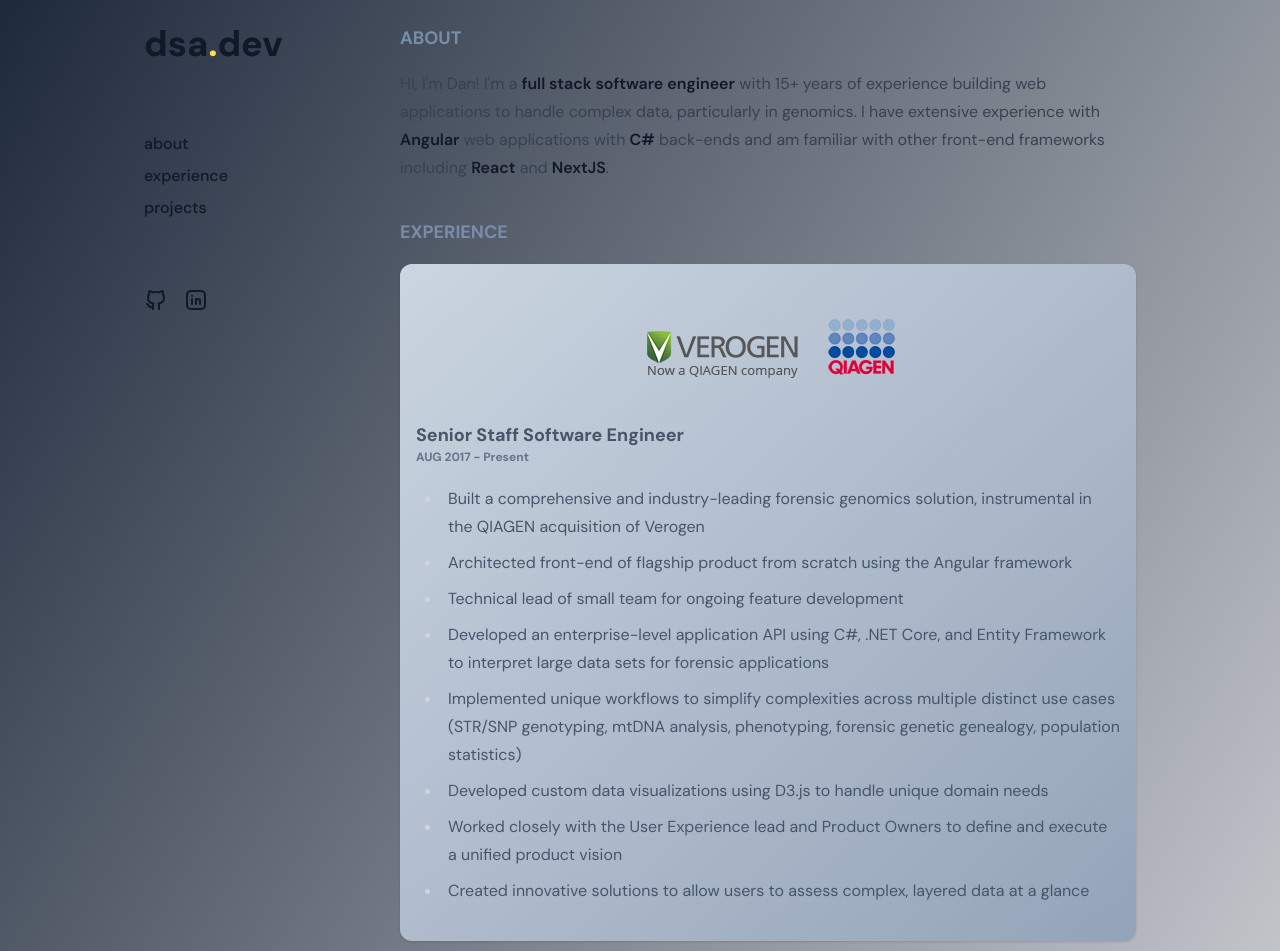
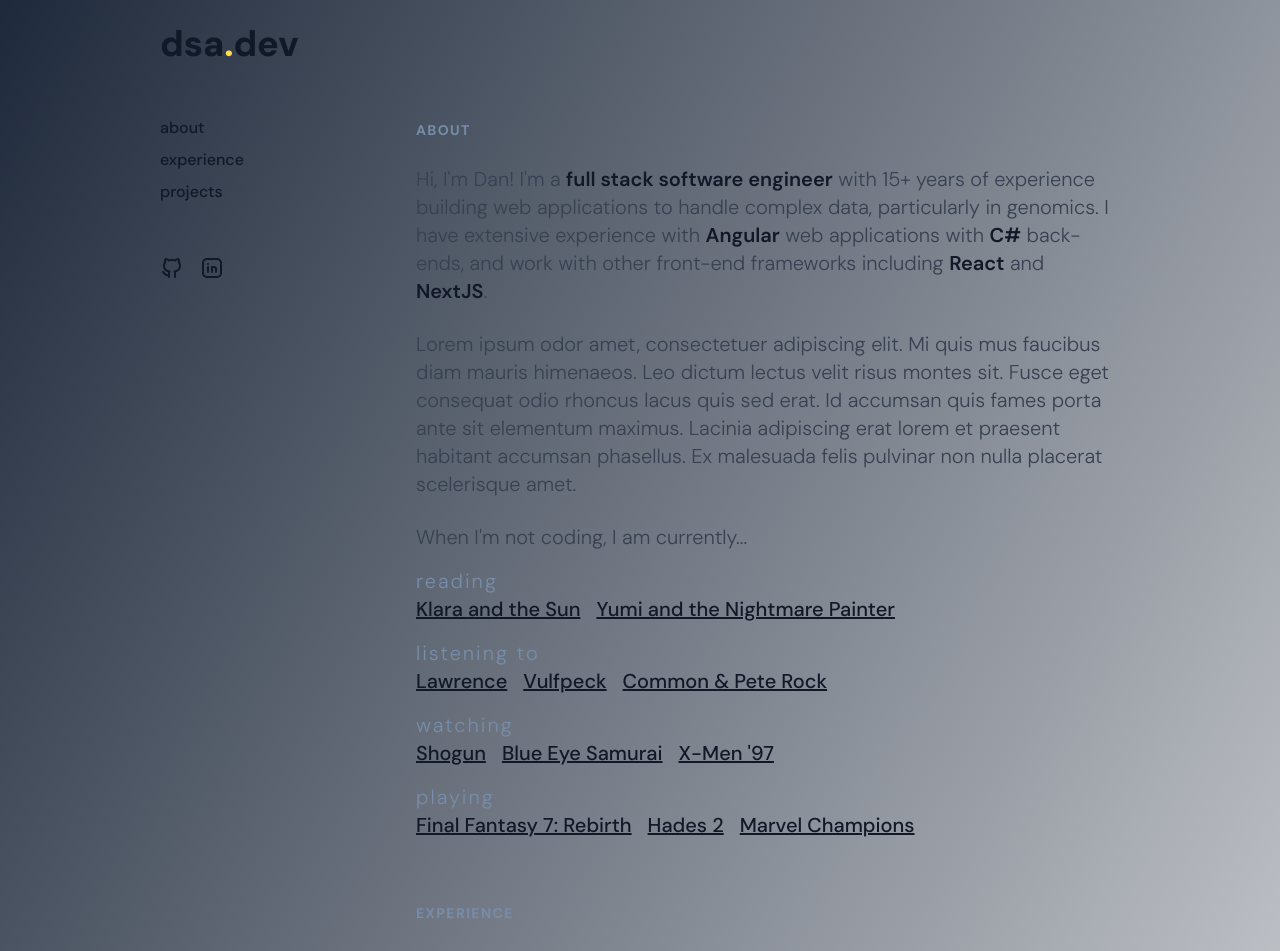
Before and after one commit to dsa821/personal-site, a Next.js app: page / in a window 1280 px wide. Shown: the top 951 px of the page. Built offline with nearby package versions, Linux system fonts and the light colour scheme.

Commit message:
update work history styles

```diff
--- a/app/(base)/layout.tsx
+++ b/app/(base)/layout.tsx
@@ -17,7 +17,7 @@
   return (
     <>
       {/* <Navbar /> */}
-      <main className='flex-auto min-w-0 mt-6 flex flex-col px-2 md:px-4 pb-8 max-w-5xl mx-4 md:mx-auto'>
+      <main className='flex-auto min-w-0 mt-6 flex flex-col px-2 md:px-8 pb-8 max-w-5xl mx-4 md:mx-auto'>
         {children}
         {/* <Footer /> */}
         <Analytics />
--- a/app/(base)/page.module.css
+++ b/app/(base)/page.module.css
@@ -1,18 +1,23 @@
 .root {
-  @apply prose dark:prose-invert;
+	@apply prose dark:prose-invert;
   @apply flex flex-wrap;
+	--tw-prose-invert-body: #fff;
   max-width: none;
 
-	.accent {
-		@apply text-yellow-300;
-	}
+  .accent {
+    @apply text-yellow-300;
+  }
 
   .sidebar {
     @apply w-full;
     @apply md:flex-none md:w-64 md:fixed;
 
+    .heading {
+      @apply mb-0;
+    }
+
     .nav {
-      @apply md:mt-16 leading-loose;
+      @apply mt-8 md:mt-12 leading-loose;
 
       .nav-menu-item {
         @apply block lowercase no-underline;
@@ -20,7 +25,7 @@
       }
 
       .icons {
-        @apply mt-8 md:mt-16 flex gap-4;
+        @apply mt-8 md:mt-12 flex gap-4;
 
         .nav-menu-icon {
           @apply duration-150 hover:text-yellow-300;
@@ -32,14 +37,25 @@
   .content {
     @apply flex-auto;
     @apply md:ml-64;
+		@apply font-light;
 
     .subheading {
-      @apply text-lg uppercase;
+      @apply text-sm uppercase tracking-widest mt-16;
       color: #778da9;
       scroll-margin-top: 1rem;
 
       &:first-child {
-        @apply md:mt-0;
+        @apply md:mt-24;
+      }
+    }
+
+    .interests {
+      .label {
+        @apply lowercase tracking-widest mt-4;
+        color: #778da9;
+      }
+      .items {
+        @apply flex gap-4;
       }
     }
   }
--- a/app/(base)/page.tsx
+++ b/app/(base)/page.tsx
@@ -36,12 +36,66 @@
   },
 ];
 
+const interests = [
+  {
+    label: 'reading',
+    items: [
+      {
+        text: 'Klara and the Sun',
+        href: 'https://www.goodreads.com/book/show/54120408-klara-and-the-sun',
+      },
+      {
+        text: 'Yumi and the Nightmare Painter',
+        href: 'https://www.goodreads.com/book/show/60531416-yumi-and-the-nightmare-painter'
+      }
+    ],
+  },
+  {
+    label: 'listening to',
+    items: [
+      { text: 'Lawrence', href: 'https://youtu.be/C01nBm6vV5c' },
+      { text: 'Vulfpeck', href: 'https://youtu.be/rv4wf7bzfFE?t=475' },
+      {
+        text: 'Common & Pete Rock',
+        href: 'https://youtu.be/91qmyhlwXkk?list=PLnTiVb8cHZvc4Pd0yWBUVouMeVBepXEOW',
+      },
+    ],
+  },
+  {
+    label: 'watching',
+    items: [
+      { text: 'Shogun', href: 'https://youtu.be/yAN5uspO_hk?t=5' },
+      { text: 'Blue Eye Samurai', href: 'https://youtu.be/nJ1yQn17lbE' },
+      { text: "X-Men '97", href: 'https://youtu.be/pv3Ss8o9gGQ' },
+    ],
+  },
+  {
+    label: 'playing',
+    items: [
+      {
+        text: 'Final Fantasy 7: Rebirth',
+        href: 'https://ffvii.square-enix-games.com/en-us/games/rebirth',
+      },
+      {
+        text: 'Hades 2',
+        href: 'https://www.supergiantgames.com/games/hades-ii/',
+      },
+      {
+        text: 'Marvel Champions',
+        href: 'https://www.fantasyflightgames.com/en/products/marvel-champions-the-card-game/',
+      },
+    ],
+  },
+];
+
 export default function Page() {
   return (
     <div>
       <section className={styles.root}>
         <section className={styles.sidebar}>
-          <h1>dsa<span className={styles.accent}>.</span>dev</h1>
+          <h1 className={styles.heading}>
+            dsa<span className={styles.accent}>.</span>dev
+          </h1>
           <nav className={styles.nav}>
             <div>
               {navLinks.map((x) => {
@@ -77,14 +131,50 @@
           <h2 id='about' className={styles.subheading}>
             About
           </h2>
-          <p>
-            Hi, I'm Dan! I'm a <strong>full stack software engineer</strong> with 15+ years of
-            experience building web applications to handle complex data,
-            particularly in genomics. I have extensive experience with{' '}
-            <strong>Angular</strong> web applications with <strong>C#</strong>{' '}
-            back-ends and am familiar with other front-end frameworks including{' '}
-            <strong>React</strong> and <strong>NextJS</strong>.
-          </p>
+          <div className='text-base md:text-xl'>
+            <p>
+              Hi, I'm Dan! I'm a <strong>full stack software engineer</strong>{' '}
+              with 15+ years of experience building web applications to handle
+              complex data, particularly in genomics. I have extensive
+              experience with <strong>Angular</strong> web applications with{' '}
+              <strong>C#</strong> back-ends, and work with other front-end
+              frameworks including <strong>React</strong> and{' '}
+              <strong>NextJS</strong>.
+            </p>
+
+            <p>
+              Lorem ipsum odor amet, consectetuer adipiscing elit. Mi quis mus
+              faucibus diam mauris himenaeos. Leo dictum lectus velit risus
+              montes sit. Fusce eget consequat odio rhoncus lacus quis sed erat.
+              Id accumsan quis fames porta ante sit elementum maximus. Lacinia
+              adipiscing erat lorem et praesent habitant accumsan phasellus. Ex
+              malesuada felis pulvinar non nulla placerat scelerisque amet.
+            </p>
+
+            <div className={styles.interests}>
+              When I'm not coding, I am currently...
+              {interests.map((interest) => {
+                return (
+                  <div key={interest.label}>
+                    <div className={styles.label}>{interest.label}</div>
+                    <div className={styles.items}>
+                      {interest.items.map((item) => {
+                        return (
+                          <Link
+                            key={item.text}
+                            href={item.href}
+                            target='_blank'
+                          >
+                            {item.text}
+                          </Link>
+                        );
+                      })}
+                    </div>
+                  </div>
+                );
+              })}
+            </div>
+          </div>
 
           <h2 id='experience' className={styles.subheading}>
             Experience
--- a/app/components/WorkHistory.tsx
+++ b/app/components/WorkHistory.tsx
@@ -14,27 +14,29 @@
         {workHistory.map((x) => (
           <motion.div
             key={x.companyName}
-            className='text-slate-600 bg-gradient-to-br from-slate-300 to-slate-400 p-4 rounded-xl shadow'
             initial={{ opacity: 0, x: -50 }}
             whileInView={{ opacity: 1, x: 0 }}
             transition={{ duration: 0.75 }}
             viewport={{ margin: '-50px', once: true }}
           >
-            <Link
-              href={x.companyUrl}
-              target='_blank'
-              className='flex justify-center'
-            >
-              <Image
-                src={`/images/logos/${x.logoFilename}`}
-                alt={x.companyName}
-                width={280}
-                height={70}
-                className='my-0'
-              />
-            </Link>
-            <div className="text-slate-600 text-lg font-bold mt-2">{x.jobTitle}</div>
-            <div className='text-slate-500 text-xs font-bold'>{x.dates}</div>
+            {x.logoFilename && (
+              <div className='w-40 h-10 relative'>
+                <Link href={x.companyUrl} target='_blank'>
+                  <Image
+                    src={`/images/logos/${x.logoFilename}`}
+                    alt={x.companyName}
+                    fill
+                    className='!my-4'
+                  />
+                </Link>
+              </div>
+            )}
+            <div className='text-lg font-bold mt-8'>
+              {x.jobTitle}, {x.companyName}
+            </div>
+            <div className='text-slate-500 text-sm font-bold uppercase tracking-wide'>
+              {x.dates}
+            </div>
 
             <div>{x.content}</div>
           </motion.div>
--- a/app/styles/global.css
+++ b/app/styles/global.css
@@ -35,6 +35,7 @@
 
 html {
   min-width: 360px;
+  scroll-behavior: smooth;
 }
 
 h1,
--- a/data/work.tsx
+++ b/data/work.tsx
@@ -3,7 +3,7 @@
 type WorkHistoryData = {
   companyName: string;
   companyUrl: string;
-  logoFilename: string;
+  logoFilename?: string;
   jobTitle: string;
   dates: string;
   description?: React.ReactNode;
@@ -13,7 +13,7 @@
   {
     companyName: "Verogen",
     companyUrl: "https://www.verogen.com/",
-    logoFilename: "verogen-qiagen-logo.png",
+    logoFilename: "verogen-qiagen-logo.svg",
     jobTitle: "Senior Staff Software Engineer",
     dates: "AUG 2017 - Present",
     content: (
@@ -58,7 +58,7 @@
   {
     companyName: "Illumina",
     companyUrl: "https://www.illumina.com/",
-    logoFilename: "illumina-logo.svg",
+    logoFilename: "illumina-logo-2.svg",
     jobTitle: "Staff Software Engineer",
     dates: "MAR 2011 - AUG 2017",
     content: (
@@ -94,7 +94,6 @@
   {
     companyName: "1parkplace",
     companyUrl: "https://www.1parkplace.com/",
-    logoFilename: "1parkplace-logo.jpg",
     jobTitle: "Software Engineer II",
     dates: "JAN 2008 - MAR 2011",
     content: (
```
Also changed, not shown: public/images/logos/illumina-logo-2.svg (added), public/images/logos/verogen-qiagen-logo.svg (added).
